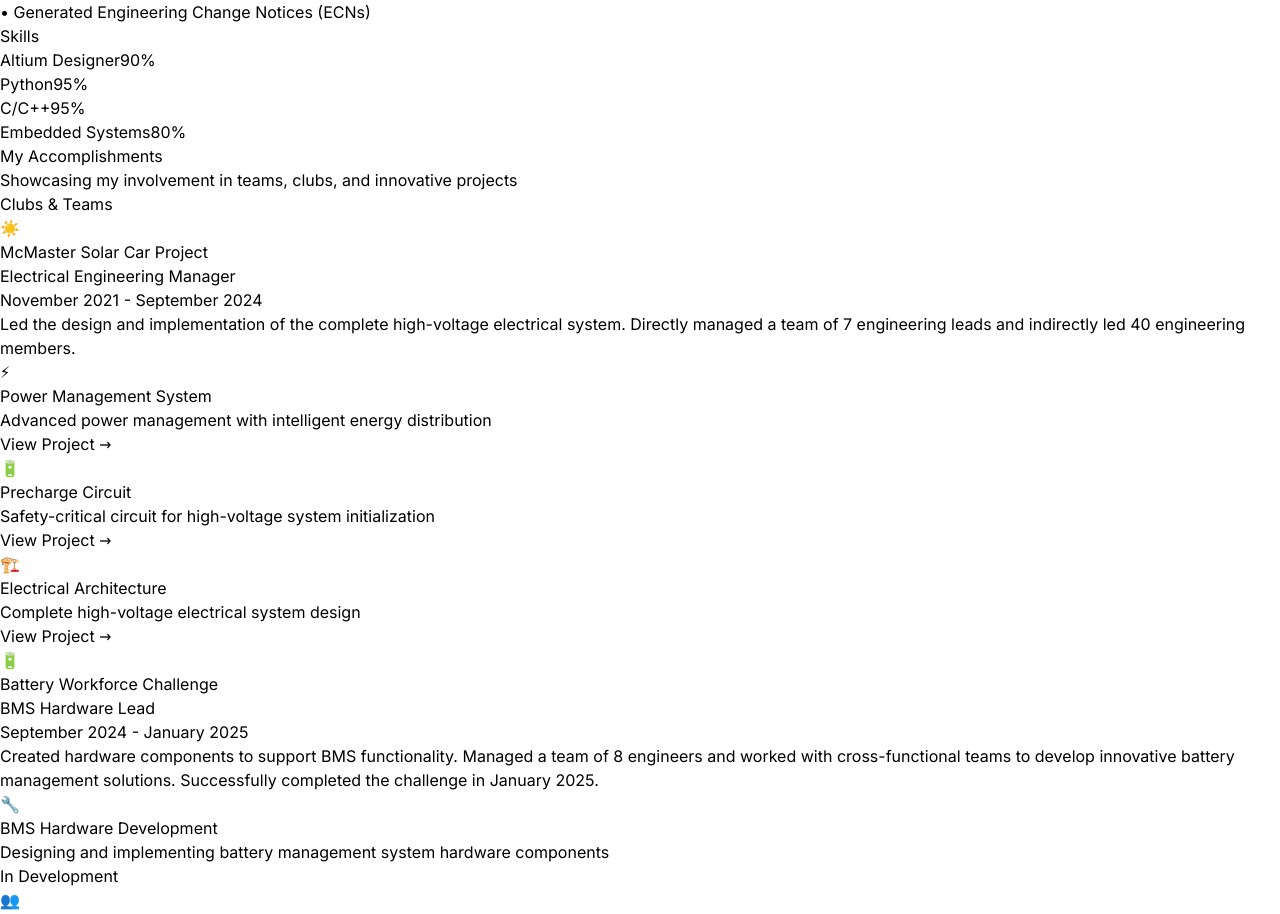
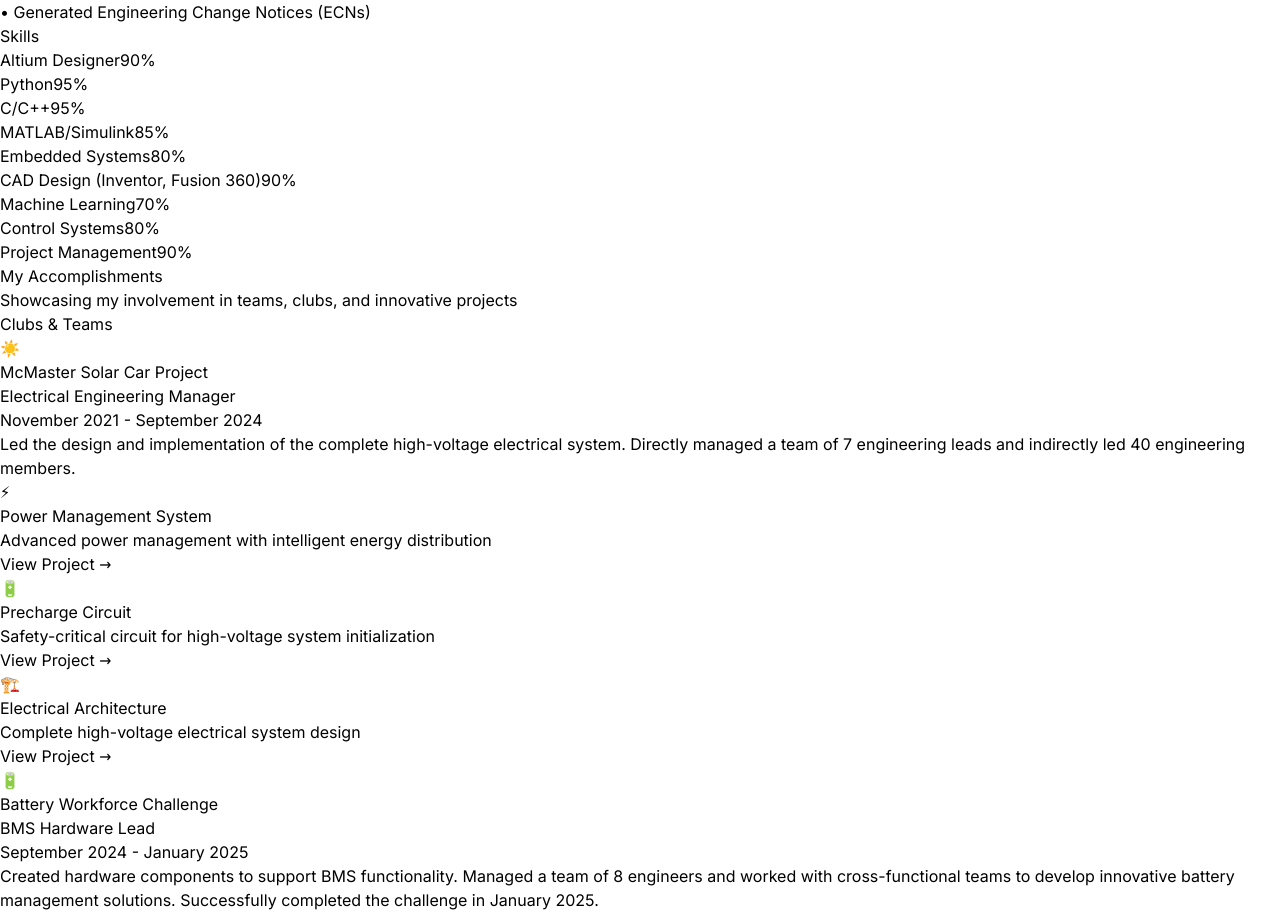
Before and after one commit to Grigor-Pahlevanyan/Grigor-Pahlevanyan.github.io, a React (Vite) app: page / in a window 1280 px wide. Shown: the part 1930-2844 px from the top of the page. Built offline with nearby package versions, Linux system fonts and the light colour scheme.

Commit message:
Minor changes

```diff
--- a/src/App.jsx
+++ b/src/App.jsx
@@ -264,11 +264,61 @@
 
                 <div className="bg-gray-800 p-4 rounded-xl border border-gray-700 fade-in-up delay-700">
                   <div className="flex justify-between items-center mb-2">
+                    <span className="text-white font-semibold">MATLAB/Simulink</span>
+                    <span className="text-blue-400 font-bold">85%</span>
+                  </div>
+                  <div className="w-full bg-gray-700 rounded-full h-2">
+                    <div className="bg-gradient-to-r from-blue-500 to-purple-600 h-2 rounded-full" style={{width: '85%'}}></div>
+                  </div>
+                </div>
+
+                <div className="bg-gray-800 p-4 rounded-xl border border-gray-700 fade-in-up delay-800">
+                  <div className="flex justify-between items-center mb-2">
                     <span className="text-white font-semibold">Embedded Systems</span>
                     <span className="text-blue-400 font-bold">80%</span>
                   </div>
                   <div className="w-full bg-gray-700 rounded-full h-2">
                     <div className="bg-gradient-to-r from-blue-500 to-purple-600 h-2 rounded-full" style={{width: '80%'}}></div>
+                  </div>
+                </div>
+
+                <div className="bg-gray-800 p-4 rounded-xl border border-gray-700 fade-in-up delay-900">
+                  <div className="flex justify-between items-center mb-2">
+                    <span className="text-white font-semibold">CAD Design (Inventor, Fusion 360)</span>
+                    <span className="text-blue-400 font-bold">90%</span>
+                  </div>
+                  <div className="w-full bg-gray-700 rounded-full h-2">
+                    <div className="bg-gradient-to-r from-blue-500 to-purple-600 h-2 rounded-full" style={{width: '90%'}}></div>
+                  </div>
+                </div>
+
+                <div className="bg-gray-800 p-4 rounded-xl border border-gray-700 fade-in-up delay-1000">
+                  <div className="flex justify-between items-center mb-2">
+                    <span className="text-white font-semibold">Machine Learning</span>
+                    <span className="text-blue-400 font-bold">70%</span>
+                  </div>
+                  <div className="w-full bg-gray-700 rounded-full h-2">
+                    <div className="bg-gradient-to-r from-blue-500 to-purple-600 h-2 rounded-full" style={{width: '70%'}}></div>
+                  </div>
+                </div>
+
+                <div className="bg-gray-800 p-4 rounded-xl border border-gray-700 fade-in-up delay-1100">
+                  <div className="flex justify-between items-center mb-2">
+                    <span className="text-white font-semibold">Control Systems</span>
+                    <span className="text-blue-400 font-bold">80%</span>
+                  </div>
+                  <div className="w-full bg-gray-700 rounded-full h-2">
+                    <div className="bg-gradient-to-r from-blue-500 to-purple-600 h-2 rounded-full" style={{width: '80%'}}></div>
+                  </div>
+                </div>
+
+                <div className="bg-gray-800 p-4 rounded-xl border border-gray-700 fade-in-up delay-1200">
+                  <div className="flex justify-between items-center mb-2">
+                    <span className="text-white font-semibold">Project Management</span>
+                    <span className="text-blue-400 font-bold">90%</span>
+                  </div>
+                  <div className="w-full bg-gray-700 rounded-full h-2">
+                    <div className="bg-gradient-to-r from-blue-500 to-purple-600 h-2 rounded-full" style={{width: '90%'}}></div>
                   </div>
                 </div>
               </div>
```
